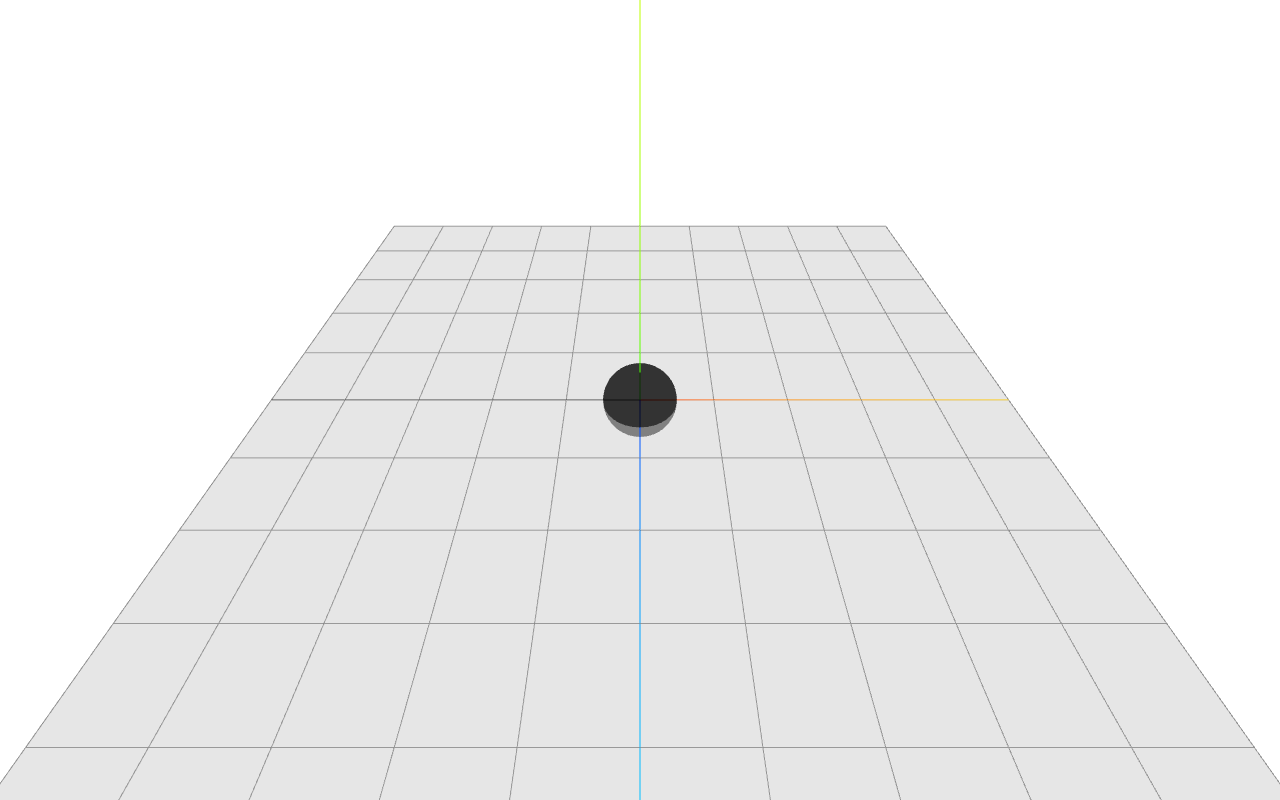
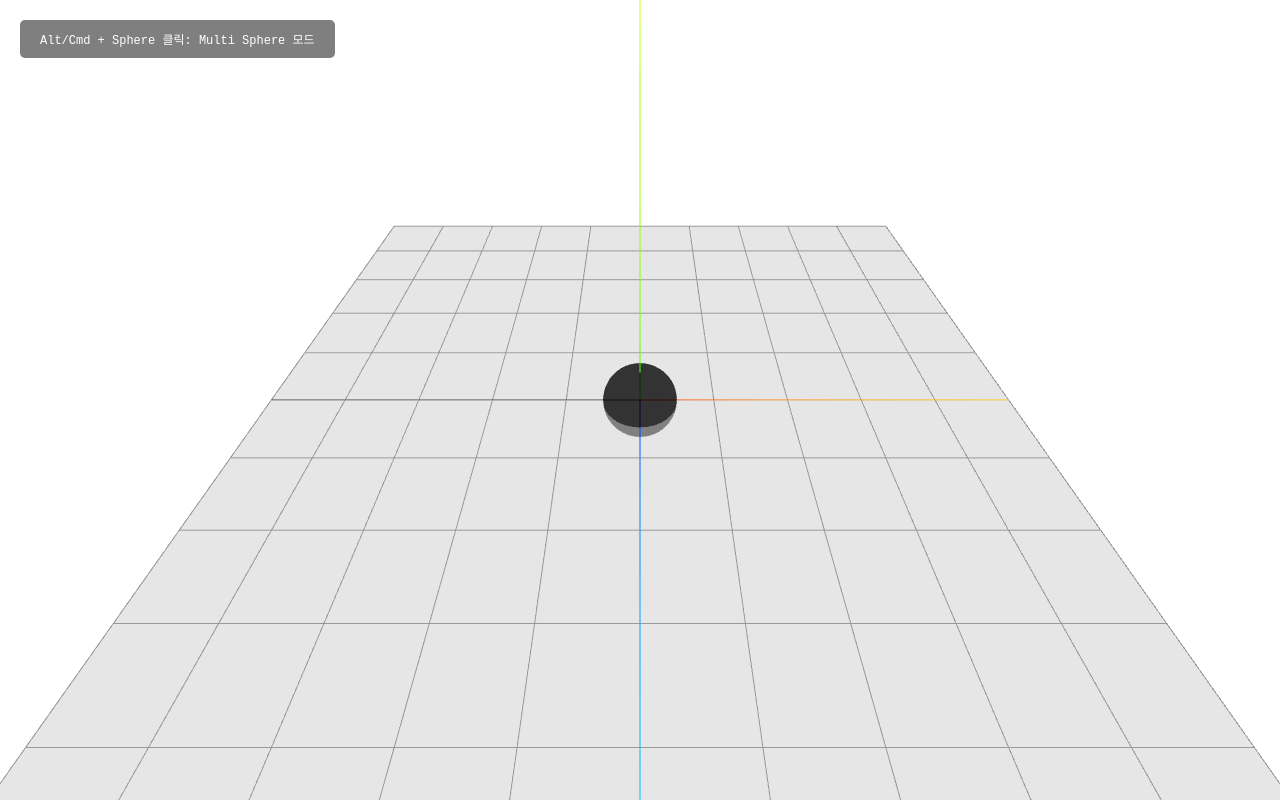
Before and after one commit to ksheyon123/room_editor, a Next.js app: page / in a window 1280 px wide. Built offline with nearby package versions, Linux system fonts and the light colour scheme.

Commit message:
Vertex 생성 기능 구현

```diff
--- a/src/app/page.tsx
+++ b/src/app/page.tsx
@@ -10,6 +10,7 @@ import { useThree } from "@/contexts/ThreeContext";
 export default function Home() {
   const containerRef = useRef<HTMLDivElement>(null);
   const [selectedObject, setSelectedObject] = useState<string | null>(null);
+  const [isMultiSphereMode, setIsMultiSphereMode] = useState(false);
   const { initializeThree, getScene, getCamera, getRenderer, cleanup } =
     useThree();
 
@@ -25,41 +26,149 @@ export default function Home() {
 
     if (!scene || !camera || !renderer) return;
 
-    // Sphere 인스턴스 생성
+    // Sphere 배열 관리
+    const spheres: Sphere[] = [];
+    const tempSphere = new Sphere(new THREE.Vector3(0, 0, 0), 0.5, 0xff00ff);
+    let tempSphereVisible = false;
+    let multiSphereMode = false;
+    let selectedSphere: Sphere | null = null;
+    let clickedSphereForMulti: Sphere | null = null;
+
+    // 초기 Sphere 생성
     const sphere = new Sphere(new THREE.Vector3(0, 0, 0), 0.5, 0x00aaff);
+    spheres.push(sphere);
 
     // TransformGizmo 생성
     const gizmo = new TransformGizmo(camera);
     scene.add(gizmo.getObject());
 
-    // 이벤트 핸들러 등록
+    // ===== C. 상태 관리 개선 =====
+    // Sphere 선택 상태를 React 상태와 동기화하는 헬퍼 함수
+    const handleSphereSelection = (
+      sphere: Sphere | null,
+      isSelected: boolean
+    ) => {
+      // 모든 Sphere 선택 해제
+      spheres.forEach((s) => s.setSelected(false));
+
+      if (sphere && isSelected) {
+        sphere.setSelected(true);
+        selectedSphere = sphere;
+        setSelectedObject(`sphere-${spheres.indexOf(sphere)}`);
+        gizmo.show(sphere.getPosition());
+      } else {
+        selectedSphere = null;
+        setSelectedObject(null);
+        gizmo.hide();
+      }
+    };
+
+    // Sphere 이벤트 핸들러 등록 함수
+    const setupSphereEvents = (sphere: Sphere) => {
       sphere.onClick((s) => {
         console.log("Sphere 클릭됨! 위치:", s.getPosition());
         const isSelected = s.getSelected();
-      setSelectedObject(isSelected ? "sphere" : null);
-
-      // Gizmo 표시/숨김
-      if (isSelected) {
-        gizmo.show(s.getPosition());
-      } else {
-        gizmo.hide();
-      }
+        handleSphereSelection(s, isSelected);
       });
 
       sphere.onHover((s, isHovering) => {
         console.log("Sphere 호버:", isHovering);
       });
+    };
 
-    // Scene에 추가
+    // 초기 Sphere 이벤트 등록 및 Scene에 추가
+    setupSphereEvents(sphere);
     scene.add(sphere.getObject());
 
     // Raycaster 및 마우스 설정 (클릭 이벤트 처리)
     const raycaster = new THREE.Raycaster();
     const mouse = new THREE.Vector2();
 
+    // ===== D. 이벤트 핸들러 분리 및 명확화 =====
+    // Gizmo 클릭 처리
+    const handleGizmoClick = (
+      gizmoIntersects: THREE.Intersection[]
+    ): boolean => {
+      if (gizmoIntersects.length > 0) {
+        const clickedGizmo = gizmoIntersects[0].object;
+        const axis = clickedGizmo.userData.axis as "x" | "y" | "z";
+        if (axis) {
+          gizmo.startDrag(axis, raycaster, sphere.getPosition());
+          controls.enabled = false; // OrbitControls 비활성화
+          return true; // Gizmo 클릭됨
+        }
+      }
+      return false; // Gizmo 클릭 안됨
+    };
+
+    // Sphere 클릭 처리
+    const handleSphereClick = (
+      intersects: THREE.Intersection[],
+      event: MouseEvent
+    ): boolean => {
+      const isAltOrCmd = event.altKey || event.metaKey;
+
+      for (const intersect of intersects) {
+        if (intersect.object.userData.type === "sphere") {
+          const sphereInstance = intersect.object.userData.instance as Sphere;
+          if (sphereInstance) {
+            // Alt/Cmd + 클릭: Multi Sphere 모드 활성화
+            if (isAltOrCmd) {
+              multiSphereMode = true;
+              clickedSphereForMulti = sphereInstance;
+              setIsMultiSphereMode(true);
+
+              // 임시 Sphere를 클릭한 Sphere 위치에 배치
+              tempSphere.setPosition(sphereInstance.getPosition());
+              if (!tempSphereVisible) {
+                scene.add(tempSphere.getObject());
+                tempSphereVisible = true;
+              }
+
+              console.log("Multi Sphere 모드 활성화");
+              return true;
+            }
+
+            // 일반 클릭
+            sphereInstance.triggerClick();
+            return true;
+          }
+        }
+      }
+      return false;
+    };
+
+    // 빈 공간 클릭 처리 (선택 해제)
+    const handleEmptySpaceClick = () => {
+      handleSphereSelection(null, false);
+    };
+
     const onMouseClick = (event: MouseEvent) => {
       // Gizmo 드래그 중이면 클릭 처리하지 않음
       if (gizmo.getIsDragging()) return;
+
+      // Multi Sphere 모드일 때
+      if (multiSphereMode) {
+        // 현재 임시 Sphere 위치에 실제 Sphere 생성
+        const newSphere = new Sphere(tempSphere.getPosition(), 0.5, 0x00aaff);
+        setupSphereEvents(newSphere);
+        spheres.push(newSphere);
+        scene.add(newSphere.getObject());
+
+        // Multi Sphere 모드 종료
+        multiSphereMode = false;
+        clickedSphereForMulti = null;
+        setIsMultiSphereMode(false);
+
+        // 임시 Sphere 숨기기
+        if (tempSphereVisible) {
+          scene.remove(tempSphere.getObject());
+          tempSphereVisible = false;
+        }
+
+        console.log("새 Sphere 생성됨! 위치:", newSphere.getPosition());
+        return;
+      }
 
       // 마우스 좌표를 정규화된 디바이스 좌표로 변환 (-1 ~ +1)
       mouse.x = (event.clientX / window.innerWidth) * 2 - 1;
@@ -68,45 +177,26 @@ export default function Home() {
       // Raycaster 업데이트
       raycaster.setFromCamera(mouse, camera);
 
-      // Gizmo가 보이는 경우, Gizmo 축 클릭 확인
+      // 1. Gizmo 클릭 확인 (최우선 처리)
       if (gizmo.getVisible()) {
         const gizmoMeshes = gizmo.getMeshes();
         const gizmoIntersects = raycaster.intersectObjects(gizmoMeshes);
 
-        if (gizmoIntersects.length > 0) {
-          const clickedGizmo = gizmoIntersects[0].object;
-          const axis = clickedGizmo.userData.axis as "x" | "y" | "z";
-          if (axis) {
-            gizmo.startDrag(axis, raycaster, sphere.getPosition());
-            return; // Gizmo 클릭 시 Sphere 클릭 처리하지 않음
-          }
+        if (handleGizmoClick(gizmoIntersects)) {
+          return; // Gizmo 클릭 시 다른 처리 안함
         }
       }
 
-      // 교차 객체 찾기
+      // 2. Scene 내 객체 클릭 확인
       const intersects = raycaster.intersectObjects(scene.children, true);
 
-      if (intersects.length > 0) {
-        const clickedObject = intersects[0].object;
+      // 3. Sphere 클릭 확인
+      if (handleSphereClick(intersects, event)) {
+        return; // Sphere 클릭 시 다른 처리 안함
+      }
 
-        // Sphere 클릭 확인
-        if (clickedObject.userData.type === "sphere") {
-          const sphereInstance = clickedObject.userData.instance as Sphere;
-          if (sphereInstance) {
-            sphereInstance.triggerClick();
-          }
-        } else {
-          // 다른 객체 클릭 시 Sphere 선택 해제
-          sphere.setSelected(false);
-          gizmo.hide();
-          setSelectedObject(null);
-        }
-      } else {
-        // 빈 공간 클릭 시 선택 해제
-        sphere.setSelected(false);
-        gizmo.hide();
-        setSelectedObject(null);
-      }
+      // 4. 그 외 모든 경우 선택 해제 (빈 공간 또는 다른 객체)
+      handleEmptySpaceClick();
     };
 
     // 마우스 무브 이벤트 (호버 효과 및 드래그)
@@ -116,11 +206,33 @@ export default function Home() {
 
       raycaster.setFromCamera(mouse, camera);
 
+      // Multi Sphere 모드일 때 임시 Sphere를 마우스 위치로 이동
+      if (multiSphereMode && clickedSphereForMulti) {
+        // 카메라 방향 벡터 계산
+        const cameraDirection = new THREE.Vector3();
+        camera.getWorldDirection(cameraDirection);
+
+        // 클릭한 Sphere의 위치를 기준으로 카메라 방향에 수직인 평면 생성
+        const spherePosition = clickedSphereForMulti.getPosition();
+        const plane = new THREE.Plane();
+        plane.setFromNormalAndCoplanarPoint(cameraDirection, spherePosition);
+
+        // 마우스 레이와 평면의 교차점 계산
+        const intersectionPoint = new THREE.Vector3();
+        raycaster.ray.intersectPlane(plane, intersectionPoint);
+
+        if (intersectionPoint) {
+          tempSphere.setPosition(intersectionPoint);
+        }
+
+        return;
+      }
+
       // 드래그 중이면 객체 이동
-      if (gizmo.getIsDragging()) {
+      if (gizmo.getIsDragging() && selectedSphere) {
         const newPosition = gizmo.onDrag(raycaster);
         if (newPosition) {
-          sphere.setPosition(newPosition);
+          selectedSphere.setPosition(newPosition);
           gizmo.updateAxesOrientation(newPosition);
         }
         return;
@@ -144,21 +256,27 @@ export default function Home() {
       // Sphere 호버 확인
       const intersects = raycaster.intersectObjects(scene.children, true);
 
+      // 모든 Sphere의 호버 상태 업데이트
+      spheres.forEach((s) => {
         let isHovering = false;
         if (intersects.length > 0) {
           const hoveredObject = intersects[0].object;
-        if (hoveredObject.userData.type === "sphere") {
+          if (
+            hoveredObject.userData.type === "sphere" &&
+            hoveredObject.userData.instance === s
+          ) {
             isHovering = true;
           }
         }
-
-      sphere.triggerHover(isHovering);
+        s.triggerHover(isHovering);
+      });
     };
 
     // 마우스 업 이벤트 (드래그 종료)
     const onMouseUp = () => {
       if (gizmo.getIsDragging()) {
         gizmo.endDrag();
+        controls.enabled = true; // OrbitControls 재활성화
       }
     };
 
@@ -175,12 +293,14 @@ export default function Home() {
     controls.maxDistance = 50;
     controls.maxPolarAngle = Math.PI / 2; // 수평 아래로 내려가지 않도록 제한
 
-    // OrbitControls 변경 이벤트 (카메라 회전 시 Gizmo 축 방향 업데이트)
-    controls.addEventListener("change", () => {
-      if (gizmo.getVisible() && sphere.getSelected()) {
-        gizmo.updateAxesOrientation(sphere.getPosition());
+    // ===== A. 메모리 누수 방지 =====
+    // OrbitControls 변경 이벤트 핸들러를 변수로 저장 (cleanup에서 제거하기 위함)
+    const handleControlsChange = () => {
+      if (gizmo.getVisible() && selectedSphere) {
+        gizmo.updateAxesOrientation(selectedSphere.getPosition());
       }
-    });
+    };
+    controls.addEventListener("change", handleControlsChange);
 
     // XZ 평면에 Plane 추가
     const planeGeometry = new THREE.PlaneGeometry(10, 10);
@@ -215,17 +335,30 @@ export default function Home() {
 
     // 정리
     return () => {
+      // ===== A. 메모리 누수 방지 =====
+      // OrbitControls 이벤트 리스너 제거
+      controls.removeEventListener("change", handleControlsChange);
+
+      // 윈도우 이벤트 리스너 제거
       window.removeEventListener("resize", handleResize);
       window.removeEventListener("click", onMouseClick);
       window.removeEventListener("mousemove", onMouseMove);
       window.removeEventListener("mouseup", onMouseUp);
+
+      // DOM 정리
       if (containerRef.current && renderer.domElement) {
         containerRef.current.removeChild(renderer.domElement);
       }
+
+      // Three.js 리소스 정리
       controls.dispose();
       planeGeometry.dispose();
       planeMaterial.dispose();
-      sphere.dispose();
+
+      // 모든 Sphere 정리
+      spheres.forEach((s) => s.dispose());
+      tempSphere.dispose();
+
       gizmo.dispose();
       cleanup();
     };
@@ -234,12 +367,19 @@ export default function Home() {
   return (
     <div>
       <div ref={containerRef} style={{ width: "100vw", height: "100vh" }} />
-      {selectedObject && (
       <div
         style={{
           position: "absolute",
           top: "20px",
           left: "20px",
+          display: "flex",
+          flexDirection: "column",
+          gap: "10px",
+        }}
+      >
+        {selectedObject && (
+          <div
+            style={{
               padding: "10px 20px",
               backgroundColor: "rgba(0, 0, 0, 0.7)",
               color: "white",
@@ -250,6 +390,32 @@ export default function Home() {
             선택된 객체: {selectedObject}
           </div>
         )}
+        {isMultiSphereMode && (
+          <div
+            style={{
+              padding: "10px 20px",
+              backgroundColor: "rgba(255, 0, 255, 0.7)",
+              color: "white",
+              borderRadius: "5px",
+              fontFamily: "monospace",
+            }}
+          >
+            Multi Sphere 모드 활성화됨! 클릭하여 Sphere 배치
+          </div>
+        )}
+        <div
+          style={{
+            padding: "10px 20px",
+            backgroundColor: "rgba(0, 0, 0, 0.5)",
+            color: "white",
+            borderRadius: "5px",
+            fontFamily: "monospace",
+            fontSize: "12px",
+          }}
+        >
+          Alt/Cmd + Sphere 클릭: Multi Sphere 모드
+        </div>
+      </div>
     </div>
   );
 }
```
Lines whose indentation alone changed are shown as unchanged.
